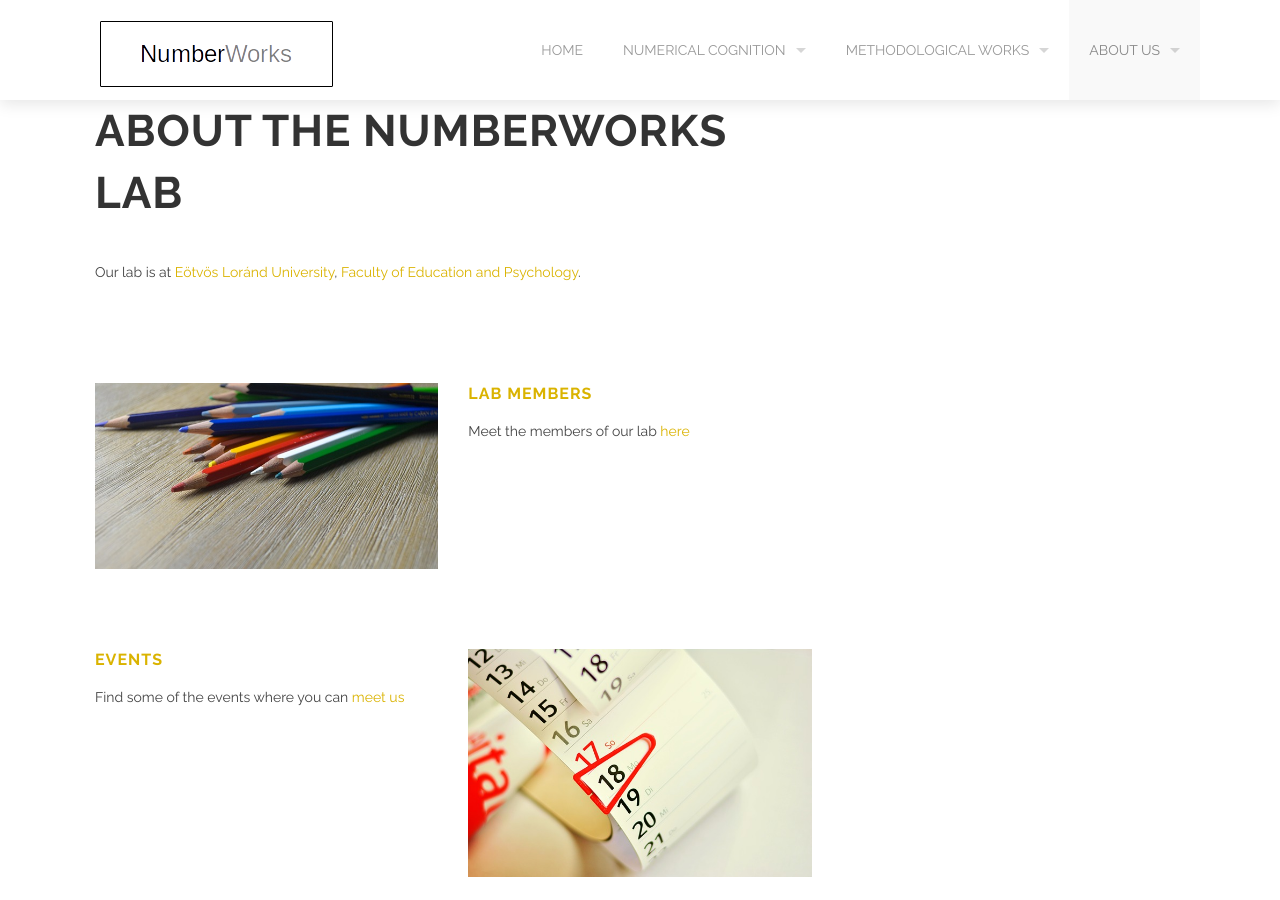
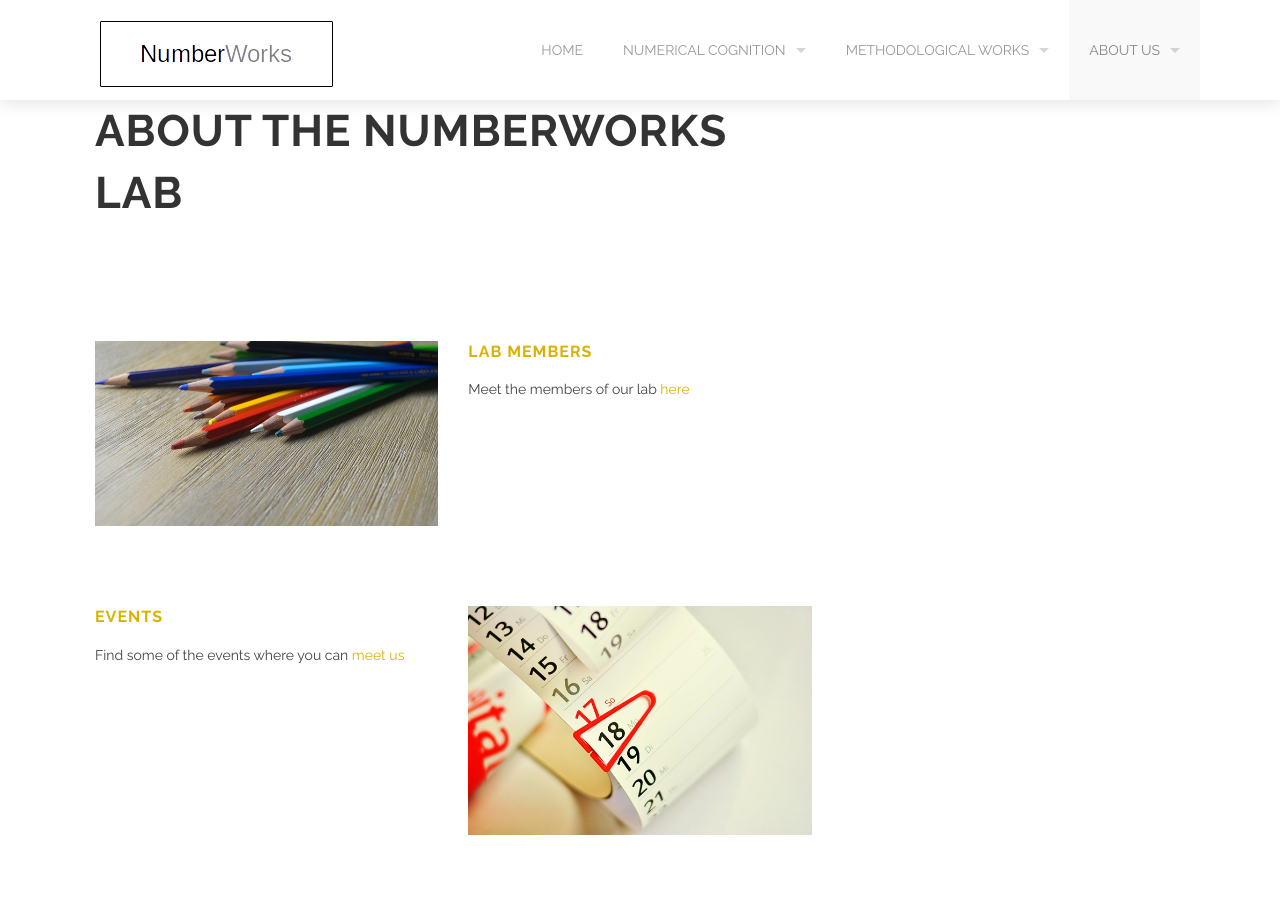
Before and after one commit to theNumberWorks/numberworks_website, a Jekyll site: the page built from about.md, in a window 1280 px wide and 900 px high. Built offline with Jekyll 4.4.1, drawn with Linux system fonts in a browser that asks for light colours.

Commit message:
Update about.md

```diff
--- a/about.md
+++ b/about.md
@@ -3,8 +3,6 @@ layout: page
 title: About the NumberWorks lab
 section_id: about
 ---
-
-Our lab is at [Eötvös Loránd University](http://www.elte.hu/en), [Faculty of Education and Psychology](https://www.ppk.elte.hu/en).
 
 <div class='full'>
   <div class='row'>
```
